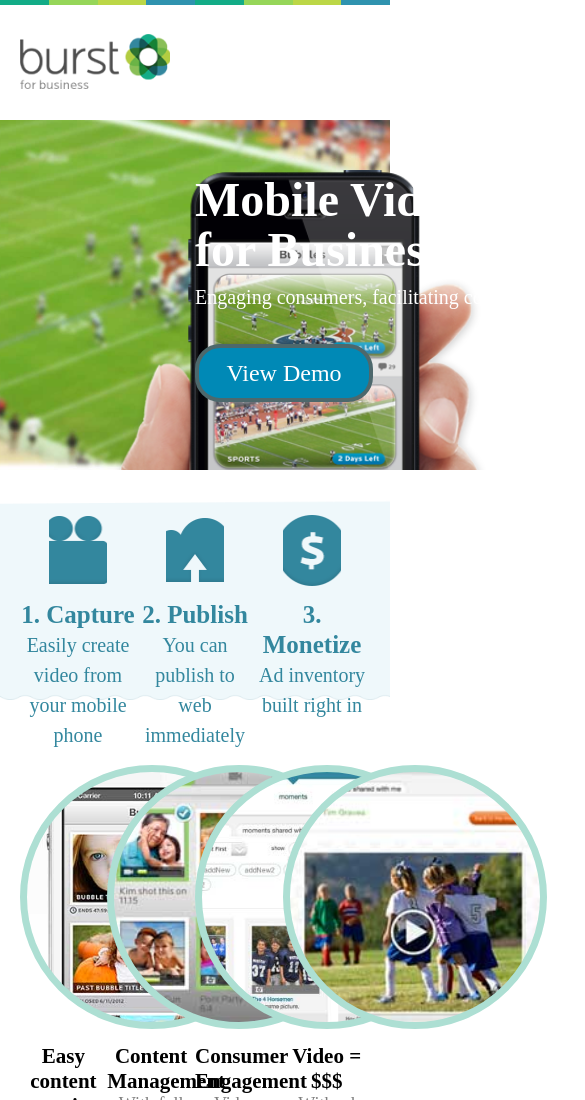
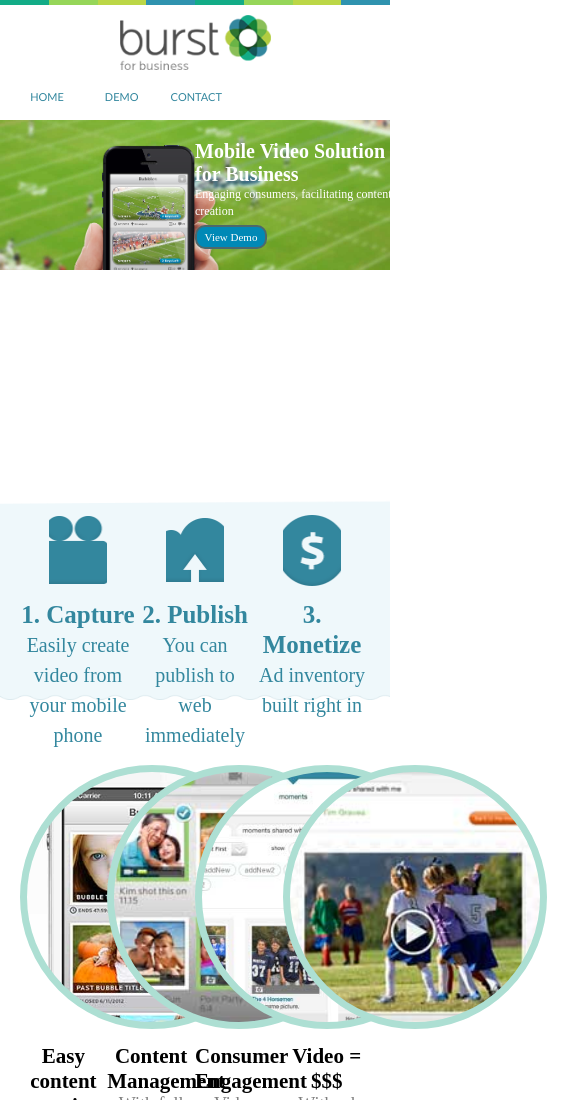
Before and after one commit to Memerro/Burst, a React app: page / in a window 390 px wide. Shown: the top 1100 px of the page, 585 px wide, since content can reach past the window. Built offline with nearby package versions, Linux system fonts and the light colour scheme.

Commit message:
adaptive header

```diff
--- a/src/styles/header.sass
+++ b/src/styles/header.sass
@@ -184,6 +184,9 @@ header
     .consumers i
         font-size: 12px
 
+    .phone
+        margin-left: 17%
+
 @media (max-width: 1200px)
     .navbar
         height: 120px
@@ -205,3 +208,142 @@ header
 
     .menu li a
         font-size: 13px
+
+    .slider
+        height: 300px
+
+    .phone
+        height: 250px
+        width: 320px
+
+    .content
+        height: 190px
+        width: 380px
+
+    .content h1
+        font-size: 35px
+        line-height: 40px
+
+    .content p
+        font-size: 18px
+
+    .demo
+        width: 136px
+        height: 40px
+        border-radius: 20px
+        margin: 25px 0
+
+    .demo span
+        line-height: 40px
+        font-size: 18px
+
+@media (max-width: 992px)
+    .navbar
+        height: 80px
+        line-height: 80px
+
+    .logo
+        width: 120px
+        height: 44px
+        margin-right: 2.5%
+
+    .menu li
+        margin: 0 10px
+        width: 85px
+        height: 27px
+        line-height: 27px
+
+    .menu li a
+        font-size: 11px
+
+    .consumers a
+        font-size: 11px
+
+    .consumers i
+        font-size: 9px
+
+    .slider
+        height: 250px
+
+    .phone
+        height: 200px
+        width: 240px
+
+    .content
+        width: 270px
+        height: 140px
+
+    .content h1
+        font-size: 25px
+        line-height: 30px
+
+    .content p
+        font-size: 15px
+        margin: 0
+
+    .demo
+        width: 102px
+        height: 30px
+        border-radius: 15px
+        border: 3px solid #4d686c
+        margin: 10px 0
+
+    .demo span
+        line-height: 30px
+        font-size: 15px
+
+@media (max-width: 768px)
+    .navbar
+        height: 120px
+        line-height: 0px
+
+    .logo
+        width: 40%
+        height: 55px
+        margin: 0 30%
+        margin-top: 15px
+        background-size: contain
+        background-repeat: no-repeat
+        background-position: center
+
+    .menu
+        height: 50px
+        width: 70%
+        line-height: 50px
+        margin-left: 2.5%
+
+    .menu li
+        width: 20%
+
+    .slider
+        height: 150px
+
+    .phone
+        height: 150px
+        width: 160px
+        background-position: 50% -50%
+        margin-top: 0
+
+    .content
+        height: 110px
+        width: 220px
+        margin: 20px 0
+
+    .content h1
+        font-size: 20px
+        line-height: 23px
+
+    .content p
+        font-size: 12px
+        line-height: 17px
+
+    .demo
+        width: 68px
+        height: 20px
+        border-radius: 10px
+        border: 2px solid #4d686c
+        margin: 5px 0
+
+    .demo span
+        line-height: 20px
+        font-size: 11px
```
